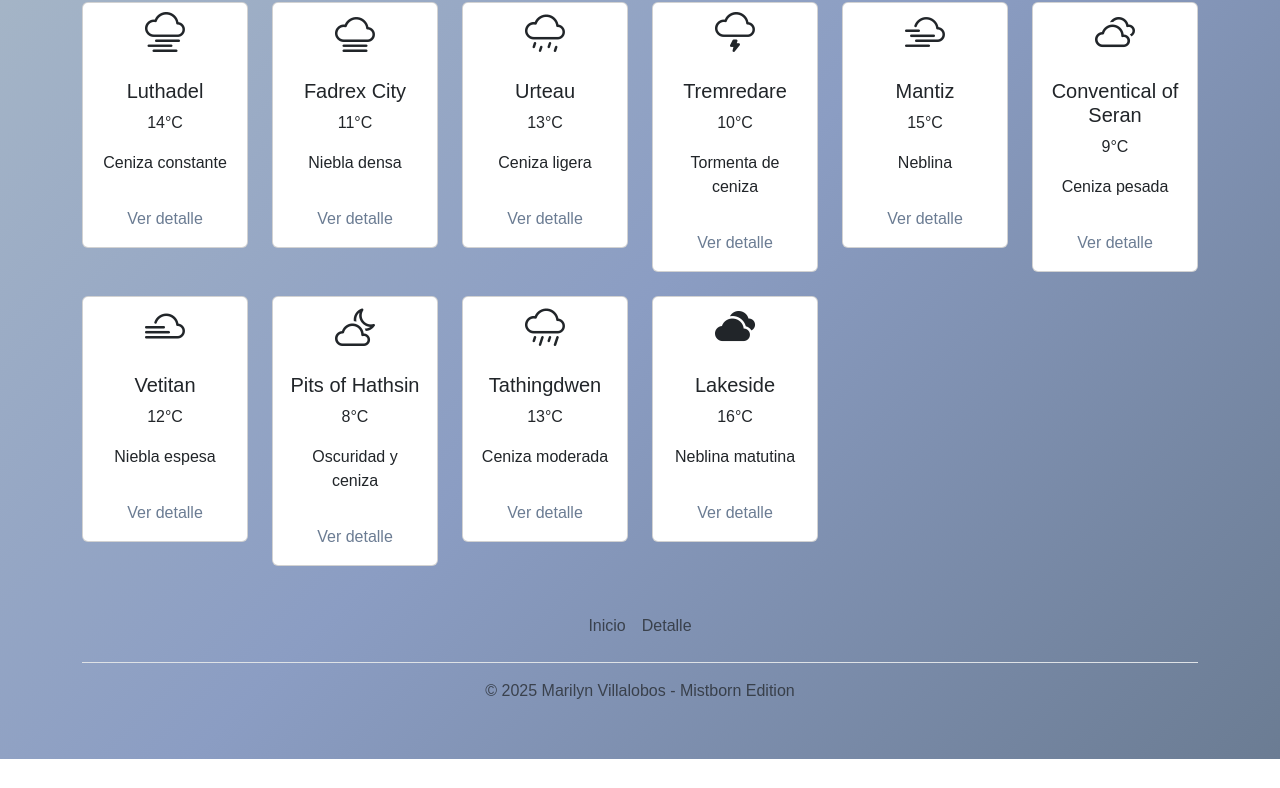
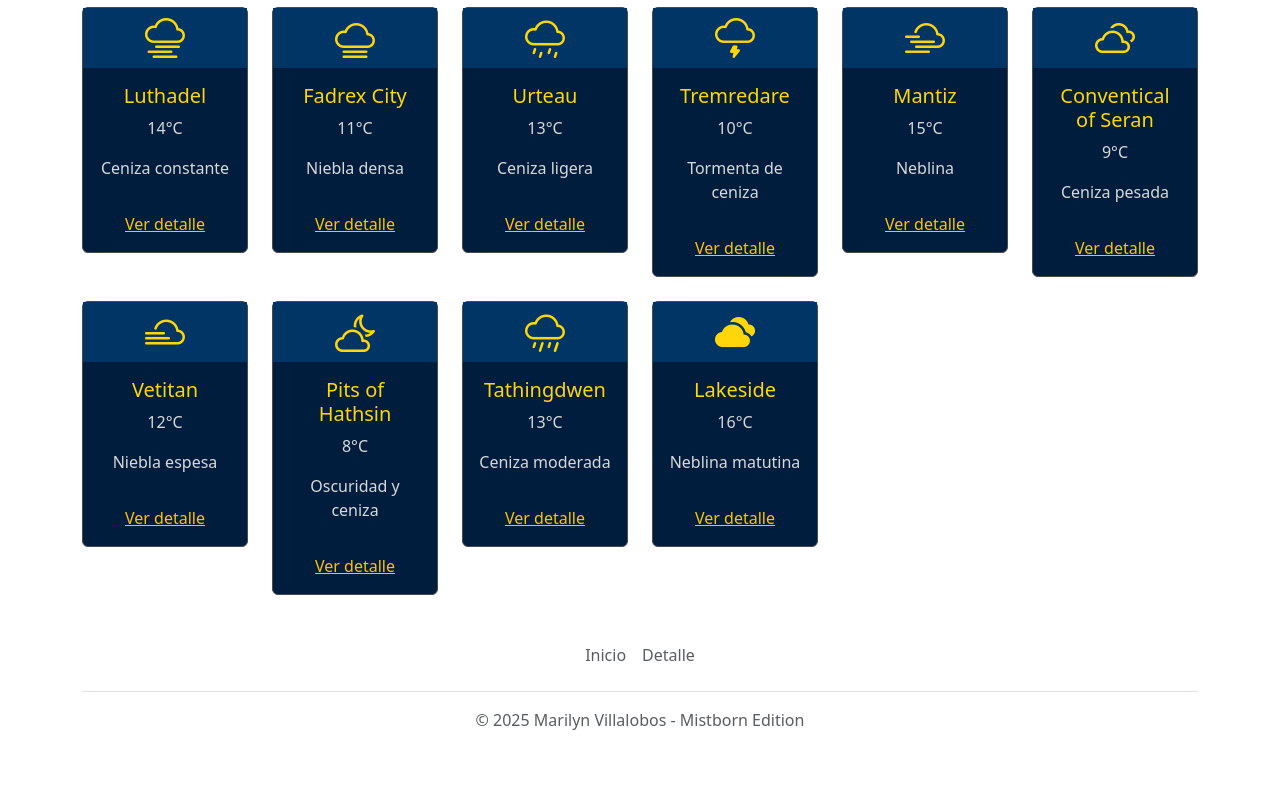
Before and after one commit to Nyliram1906/weather-frontend-m3, a plain HTML site: page index.html in a window 1280 px wide. Shown: the part 145-933 px from the top of the page. Before the commit the page ends 904 px from the top, so only its background shows below. Drawn offline with nearby package versions, Linux system fonts and the light colour scheme.

Commit message:
feat: configuración scss con tema Mistborn

```diff
--- /dev/null
+++ b/assets/scss/abstracts/_mixins.scss
@@ -0,0 +1,35 @@
+@use '../abstracts/variables' as v;
+
+@mixin flex-layout-center {
+  display: flex;
+  justify-content: center;
+  align-items: center;
+}
+
+@mixin footer-nav {
+  @include flex-layout-center;
+  flex-wrap: wrap;
+  border-bottom: 1px solid v.$ash-gray;
+  padding-bottom: 1rem;
+  margin-bottom: 1rem;
+}
+
+@mixin card-icon($size: 3rem, $color: v.$weather-gold) {
+  font-size: $size;
+  color: $color;
+  display: block;
+  margin: 0 auto;
+  padding-top: 1rem;
+}
+
+@mixin weather-card-theme($bg: v.$weather-blue, $border-color: v.$ash-gray) {
+  background-color: $bg;
+  border: 1px solid $border-color;
+  color: v.$mist-white;
+  transition: transform 0.2s ease, box-shadow 0.2s ease;
+
+  &:hover {
+    transform: translateY(-4px);
+    box-shadow: 0 6px 16px rgba(v.$weather-gold, 0.2);
+  }
+}
--- /dev/null
+++ b/assets/scss/abstracts/_variables.scss
@@ -0,0 +1,20 @@
+// Paleta original
+$weather-gold: #ffd60a;
+$weather-bus: #ffc300;
+$weather-navy: #003566;
+$weather-blue: #001d3d;
+$weather-black: #000814;
+
+// Paleta extendida Scadrial
+$ash-gray: #4a4a4a;
+$mist-white: #d9d9d9;
+$ember-red: #8b0000;
+$skaa-brown: #3b2a1a;
+
+// Tipografía
+$font-base: 1rem;
+$font-lg: 1.25rem;
+
+// Espaciado
+$card-padding: 1rem;
+$icon-size: 3rem;
--- a/assets/scss/base/_base.scss
+++ b/assets/scss/base/_base.scss
@@ -0,0 +1,5 @@
+@use '../abstracts/variables';
+
+i {
+    font-style: normal;
+}
--- a/assets/scss/components/_card.scss
+++ b/assets/scss/components/_card.scss
@@ -0,0 +1,35 @@
+@use '../abstracts/variables';
+@use '../abstracts/mixins';
+
+.card {
+  &__icon {
+    font-size: 40px;
+    color: variables.$weather-gold;
+    background-color: variables.$weather-navy;
+  }
+}
+
+// Clase propia que agregaste en tu HTML (weather-card)
+.weather-card {
+  @include mixins.weather-card-theme(
+    variables.$weather-blue,
+    variables.$ash-gray
+  );
+
+  .card-title {
+    color: variables.$weather-gold;
+    font-size: variables.$font-lg;
+  }
+
+  .card-text {
+    color: variables.$mist-white;
+  }
+
+  .card-link {
+    color: variables.$weather-bus;
+
+    &:hover {
+      color: variables.$weather-gold;
+    }
+  }
+}
--- /dev/null
+++ b/assets/scss/layout/_footer.scss
@@ -0,0 +1,26 @@
+@use '../abstracts/mixins';
+@use '../abstracts/variables';
+
+footer {
+  width: 100%;
+  max-width: 960px;
+  margin: 0 auto;
+
+  // En tu HTML el nav del footer usa clases Bootstrap directamente
+  // así que apuntamos al nav dentro del footer
+  nav ul {
+    @include mixins.footer-nav;
+  }
+
+  .nav-link {
+    color: variables.$mist-white;
+
+    &:hover {
+      color: variables.$weather-gold;
+    }
+  }
+
+  p {
+    color: variables.$ash-gray;
+  }
+}
--- a/assets/scss/main.scss
+++ b/assets/scss/main.scss
@@ -1,13 +1,15 @@
-//abstracts
+// abstracts
+@use './abstracts/variables';
 
-//vendors
-@import 'vendors/normalize';
+// base
+@use './base/base';
 
-//base
-@import 'base/reset';
-@import 'base/typography';
-@import 'base/base';
+// layout
+@use './layout/footer';
 
-//components
+// components
+@use './components/card';
 
-@use 'components/cards' as *;
+// pages
+
+// themes
--- a/index.html
+++ b/index.html
@@ -28,7 +28,7 @@
     ></script>
 
     <!-- Mi CSS -->
-    <link rel="stylesheet" href="./assets/css/styles.css" />
+    <link rel="stylesheet" href="./assets/css/main.css" />
     <!-- Mi JS -->
     <script defer src="./assets/js/script.js"></script>
   </head>
```
Also changed, not shown: assets/css/main.css (added), 1 other file.
